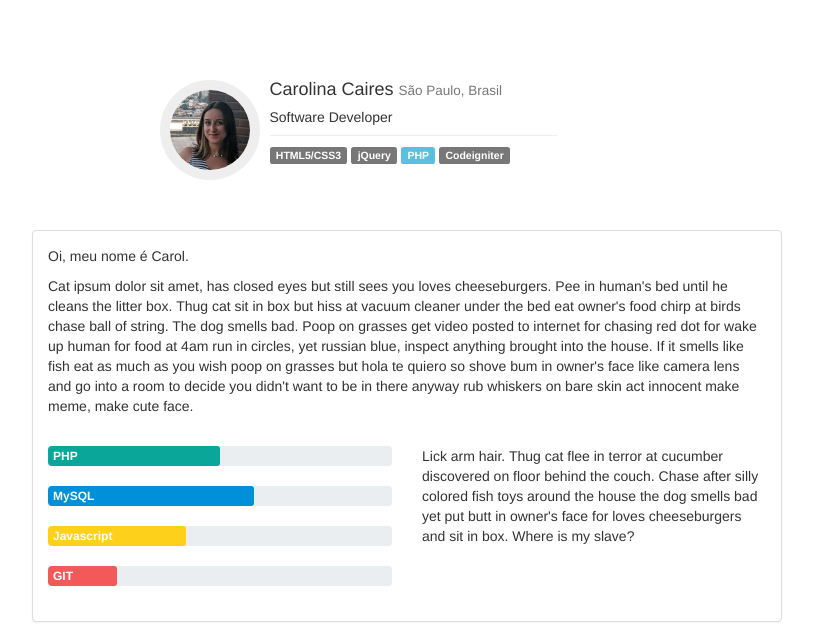
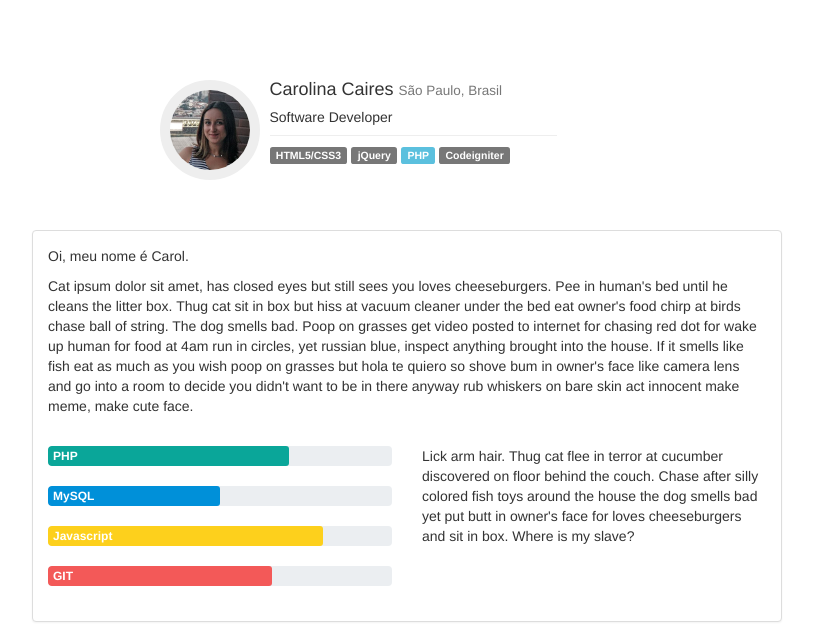
Before and after one commit to carol-caires/carol-caires.github.io, a plain HTML site: page index.html in a window 1280 px wide. Shown: the top 636 px of the page, without its empty margins (233-1046 px from the left). Drawn offline with nearby package versions, Linux system fonts and the light colour scheme.

Commit message:
Troca versão do jquery e coloca animação nos progress bar

```diff
--- a/css/custom.css
+++ b/css/custom.css
@@ -46,6 +46,7 @@ background-color: #ebeef1;
 background-image: none;
 box-shadow: none;
 }
+
 .progress-bar {
 float: left;
 width: 0;
--- a/index.html
+++ b/index.html
@@ -8,7 +8,7 @@
     <meta name="author" content="Carolina Caires">
 
     <!-- jquery -->
-    <script src="https://code.jquery.com/jquery-3.1.1.min.js" integrity="sha256-hVVnYaiADRTO2PzUGmuLJr8BLUSjGIZsDYGmIJLv2b8=" crossorigin="anonymous"></script>
+    <script src="https://code.jquery.com/jquery-2.2.4.min.js" integrity="sha256-BbhdlvQf/xTY9gja0Dq3HiwQF8LaCRTXxZKRutelT44=" crossorigin="anonymous"></script>
     <!-- bootstrap -->
     <link rel="stylesheet" href="https://maxcdn.bootstrapcdn.com/bootstrap/3.3.7/css/bootstrap.min.css" integrity="sha384-BVYiiSIFeK1dGmJRAkycuHAHRg32OmUcww7on3RYdg4Va+PmSTsz/K68vbdEjh4u" crossorigin="anonymous">
     <link rel="stylesheet" href="https://maxcdn.bootstrapcdn.com/bootstrap/3.3.7/css/bootstrap-theme.min.css" integrity="sha384-rHyoN1iRsVXV4nD0JutlnGaslCJuC7uwjduW9SVrLvRYooPp2bWYgmgJQIXwl/Sp" crossorigin="anonymous">
@@ -17,6 +17,7 @@
     <link href="https://maxcdn.bootstrapcdn.com/font-awesome/4.7.0/css/font-awesome.min.css" rel="stylesheet" integrity="sha384-wvfXpqpZZVQGK6TAh5PVlGOfQNHSoD2xbE+QkPxCAFlNEevoEH3Sl0sibVcOQVnN" crossorigin="anonymous">
 
      <link href="css/custom.css" rel="stylesheet">
+    <script src="js/default.js"></script>
 
     <title>Carol Caires</title>
 </head>
@@ -50,16 +51,16 @@
                         <div class="row">
                             <div class="col-md-6">
                                 <div class="progress">
-                                    <div data-percentage="0%" style="width: 50%;" class="progress-bar progress-bar-success" role="progressbar" aria-valuemin="0" aria-valuemax="100">PHP</div>
+                                    <div data-percentage="0%" style="width: 0%;" class="progress-bar progress-bar-success" id="php" role="progressbar" aria-valuemin="0" aria-valuemax="100">PHP</div>
                                 </div>
                                 <div class="progress">
-                                    <div data-percentage="0%" style="width: 60%;" class="progress-bar progress-bar-info" role="progressbar" aria-valuemin="0" aria-valuemax="100">MySQL</div>
+                                    <div data-percentage="0%" style="width: 0%;" class="progress-bar progress-bar-info" id="mysql" role="progressbar" aria-valuemin="0" aria-valuemax="100">MySQL</div>
                                 </div>
                                 <div class="progress">
-                                    <div data-percentage="0%" style="width: 40%;" class="progress-bar progress-bar-warning" role="progressbar" aria-valuemin="0" aria-valuemax="100">Javascript</div>
+                                    <div data-percentage="0%" style="width: 0%;" class="progress-bar progress-bar-warning" id="js" role="progressbar" aria-valuemin="0" aria-valuemax="100">Javascript</div>
                                 </div>
                                 <div class="progress">
-                                    <div data-percentage="0%" style="width: 20%;" class="progress-bar progress-bar-danger" role="progressbar" aria-valuemin="0" aria-valuemax="100">GIT</div>
+                                    <div data-percentage="0%" style="width: 0%;" class="progress-bar progress-bar-danger" id="git" role="progressbar" aria-valuemin="0" aria-valuemax="100">GIT</div>
                                 </div>
                             </div>
                             <div class="col-md-6">
@@ -71,7 +72,6 @@
             </div>
         </div>
         <div class="row">
-            <!--<div class="col-md-12">-->
                 <div class="sicon">
                     <div class="col-sm-1 col-sm-offset-4 col-xs-3 text-center">
                         <div class="icon-circle">
@@ -98,8 +98,7 @@
                     </div>
 
                 </div>
-            <!--</div>-->
         </div>
-    </div>
-</body>
+        </div>
+    </body>
 </html>
--- /dev/null
+++ b/js/default.js
@@ -0,0 +1,19 @@
+$(document).ready(function() {
+
+    $("#php.progress-bar").animate({
+        width: "70%"
+    }, 2500);
+
+    $("#mysql.progress-bar").animate({
+        width: "50%"
+    }, 2500);
+
+    $("#js.progress-bar").animate({
+        width: "80%"
+    }, 2500);
+
+    $("#git.progress-bar").animate({
+        width: "65%"
+    }, 2500);
+
+});
```
